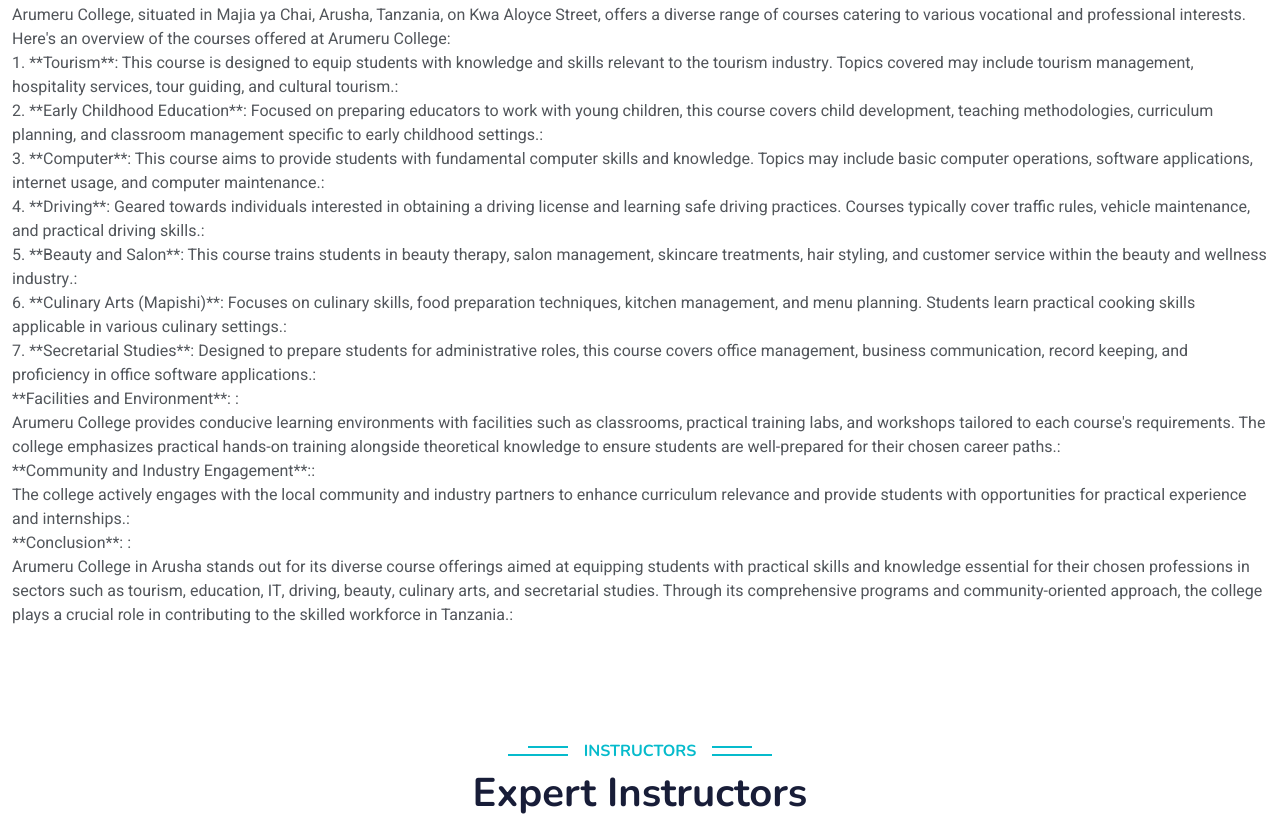
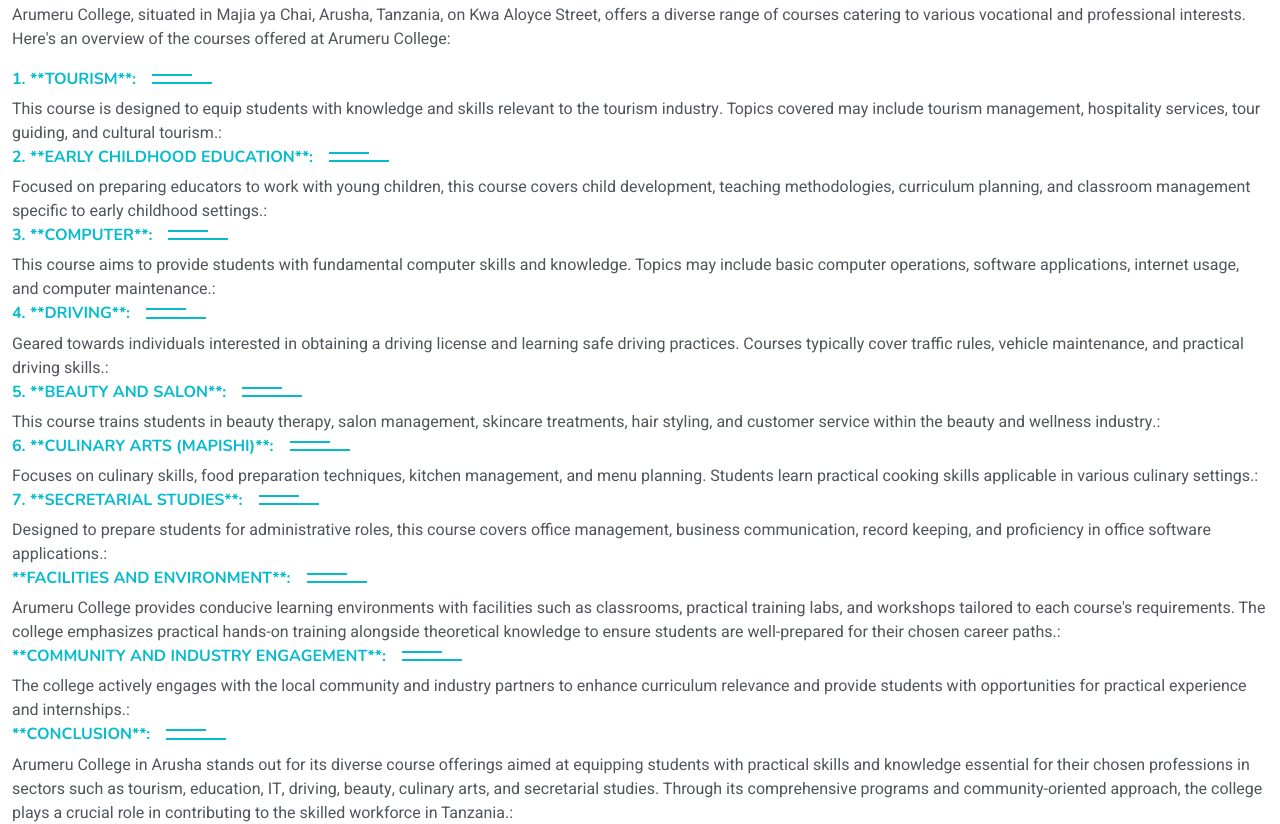
Before and after one commit to arumerucollege/arumerucollege, a plain HTML site: page about.html in a window 1280 px wide. Shown: the part 981-1805 px from the top of the page. Drawn offline with nearby package versions, Linux system fonts and the light colour scheme.

Commit message:
Update about.html

```diff
--- a/about.html
+++ b/about.html
@@ -138,25 +138,35 @@
 
                                 Arumeru College, situated in Majia ya Chai, Arusha, Tanzania, on Kwa Aloyce Street, offers a diverse range of courses catering to various vocational and professional interests. Here's an overview of the courses offered at Arumeru College:<br>
 
-1. **Tourism**: This course is designed to equip students with knowledge and skills relevant to the tourism industry. Topics covered may include tourism management, hospitality services, tour guiding, and cultural tourism.:<br>
+<h6 class="section-title bg-white text-start text-primary pe-3">1. **Tourism**:</h6><br>
+                                This course is designed to equip students with knowledge and skills relevant to the tourism industry. Topics covered may include tourism management, hospitality services, tour guiding, and cultural tourism.:<br>
 
-2. **Early Childhood Education**: Focused on preparing educators to work with young children, this course covers child development, teaching methodologies, curriculum planning, and classroom management specific to early childhood settings.:<br>
+<h6 class="section-title bg-white text-start text-primary pe-3">2. **Early Childhood Education**:</h6><br>
+                                Focused on preparing educators to work with young children, this course covers child development, teaching methodologies, curriculum planning, and classroom management specific to early childhood settings.:<br>
 
-3. **Computer**: This course aims to provide students with fundamental computer skills and knowledge. Topics may include basic computer operations, software applications, internet usage, and computer maintenance.:<br>
+<h6 class="section-title bg-white text-start text-primary pe-3">3. **Computer**:</h6><br>
+                                This course aims to provide students with fundamental computer skills and knowledge. Topics may include basic computer operations, software applications, internet usage, and computer maintenance.:<br>
 
-4. **Driving**: Geared towards individuals interested in obtaining a driving license and learning safe driving practices. Courses typically cover traffic rules, vehicle maintenance, and practical driving skills.:<br>
+<h6 class="section-title bg-white text-start text-primary pe-3">4. **Driving**:</h6><br>
+                                Geared towards individuals interested in obtaining a driving license and learning safe driving practices. Courses typically cover traffic rules, vehicle maintenance, and practical driving skills.:<br>
 
-5. **Beauty and Salon**: This course trains students in beauty therapy, salon management, skincare treatments, hair styling, and customer service within the beauty and wellness industry.:<br>
+<h6 class="section-title bg-white text-start text-primary pe-3">5. **Beauty and Salon**:</h6><br>
+                                This course trains students in beauty therapy, salon management, skincare treatments, hair styling, and customer service within the beauty and wellness industry.:<br>
 
-6. **Culinary Arts (Mapishi)**: Focuses on culinary skills, food preparation techniques, kitchen management, and menu planning. Students learn practical cooking skills applicable in various culinary settings.:<br>
+<h6 class="section-title bg-white text-start text-primary pe-3">6. **Culinary Arts (Mapishi)**:</h6><br>
+                                Focuses on culinary skills, food preparation techniques, kitchen management, and menu planning. Students learn practical cooking skills applicable in various culinary settings.:<br>
 
-7. **Secretarial Studies**: Designed to prepare students for administrative roles, this course covers office management, business communication, record keeping, and proficiency in office software applications.:<br>
+<h6 class="section-title bg-white text-start text-primary pe-3">7. **Secretarial Studies**:</h6><br>
+                                Designed to prepare students for administrative roles, this course covers office management, business communication, record keeping, and proficiency in office software applications.:<br>
 
-**Facilities and Environment**: :<br> Arumeru College provides conducive learning environments with facilities such as classrooms, practical training labs, and workshops tailored to each course's requirements. The college emphasizes practical hands-on training alongside theoretical knowledge to ensure students are well-prepared for their chosen career paths.:<br>
+<h6 class="section-title bg-white text-start text-primary pe-3">**Facilities and Environment**: </h6><br>
+                                Arumeru College provides conducive learning environments with facilities such as classrooms, practical training labs, and workshops tailored to each course's requirements. The college emphasizes practical hands-on training alongside theoretical knowledge to ensure students are well-prepared for their chosen career paths.:<br>
 
-**Community and Industry Engagement**::<br> The college actively engages with the local community and industry partners to enhance curriculum relevance and provide students with opportunities for practical experience and internships.:<br>
+<h6 class="section-title bg-white text-start text-primary pe-3">**Community and Industry Engagement**:</h6><br>
+                                The college actively engages with the local community and industry partners to enhance curriculum relevance and provide students with opportunities for practical experience and internships.:<br>
 
-**Conclusion**: :<br>Arumeru College in Arusha stands out for its diverse course offerings aimed at equipping students with practical skills and knowledge essential for their chosen professions in sectors such as tourism, education, IT, driving, beauty, culinary arts, and secretarial studies. Through its comprehensive programs and community-oriented approach, the college plays a crucial role in contributing to the skilled workforce in Tanzania.:<br>
+<h6 class="section-title bg-white text-start text-primary pe-3">**Conclusion**:</h6><br>
+                                Arumeru College in Arusha stands out for its diverse course offerings aimed at equipping students with practical skills and knowledge essential for their chosen professions in sectors such as tourism, education, IT, driving, beauty, culinary arts, and secretarial studies. Through its comprehensive programs and community-oriented approach, the college plays a crucial role in contributing to the skilled workforce in Tanzania.:<br>
                             </p>
     </div>
     <!-- Service End -->
```
